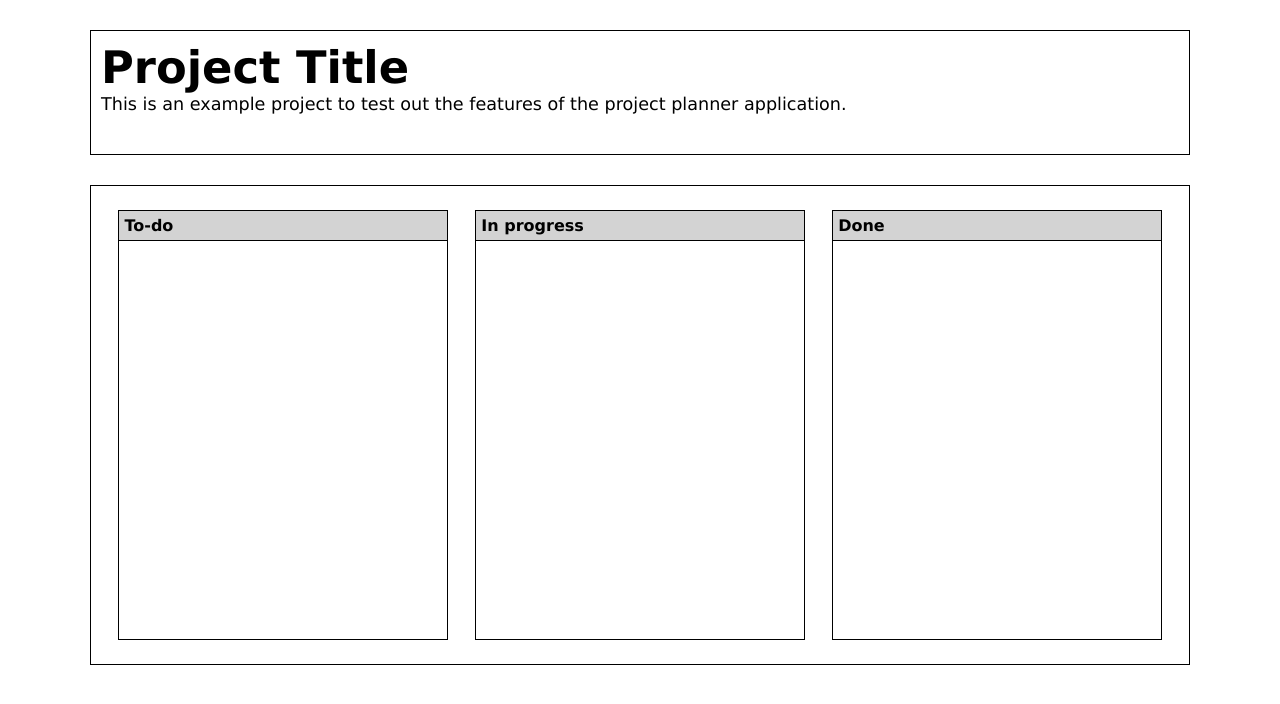
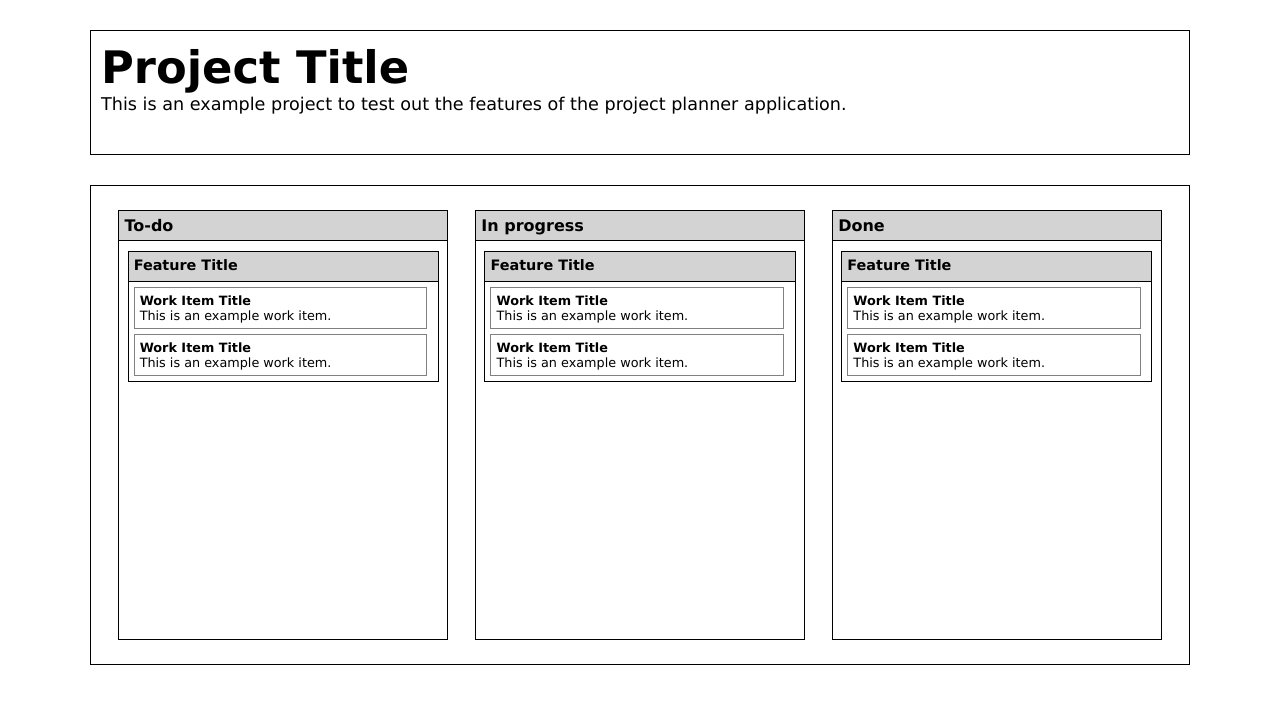
Before and after one commit to johnmarion1126/project-tracker, a React (Create React App) app: page / in a window 1280 px wide. Shown: the top 704 px of the page. Built offline with nearby package versions, Linux system fonts and the light colour scheme.

Commit message:
Add styling for feature goal and work item

```diff
--- a/public/styles.css
+++ b/public/styles.css
@@ -41,14 +41,36 @@ body {
 }
 
 .stage {
+    display: flex;
+    flex-direction: column;
+    align-items: center;
     width: 30%;
     height: 90%;
     border: 1px solid black;
 }
 
-.stage__title {
+.title {
     padding: 5px;
     height: 30px;
+    width: 100%;
     border-bottom: 1px solid black;
     background-color: lightgray;
 }
+
+.feature-goal {
+    margin: 10px;
+    width: 95%;
+    border: 1px solid black;
+}
+
+.feature-title {
+    font-size: 0.9rem;
+}
+
+.work-item {
+    margin: 5px;
+    padding: 5px;
+    width: 95%;
+    font-size: 0.8rem;
+    border: 1px solid gray;
+}
--- a/src/components/FeatureGoal.js
+++ b/src/components/FeatureGoal.js
@@ -1,8 +1,13 @@
 import React from 'react';
 
+// Components
+import WorkItem from './WorkItem';
+
 const FeatureGoal = () => (
-  <div>
-    Feature Goal
+  <div className="feature-goal">
+    <h4 className="title feature-title">Feature Title</h4>
+    <WorkItem />
+    <WorkItem />
   </div>
 );
 
--- a/src/components/Stage.js
+++ b/src/components/Stage.js
@@ -1,8 +1,12 @@
 import React from 'react';
+
+// Components
+import FeatureGoal from './FeatureGoal';
 
 const Stage = ({ name }) => (
   <div className="stage">
-    <h4 className="stage__title">{name}</h4>
+    <h4 className="title">{name}</h4>
+    <FeatureGoal />
   </div>
 );
 
--- a/src/components/WorkItem.js
+++ b/src/components/WorkItem.js
@@ -1,8 +1,9 @@
 import React from 'react';
 
 const WorkItem = () => (
-  <div>
-    Work Item
+  <div className="work-item">
+    <h4>Work Item Title</h4>
+    <p>This is an example work item.</p>
   </div>
 );
 
```
